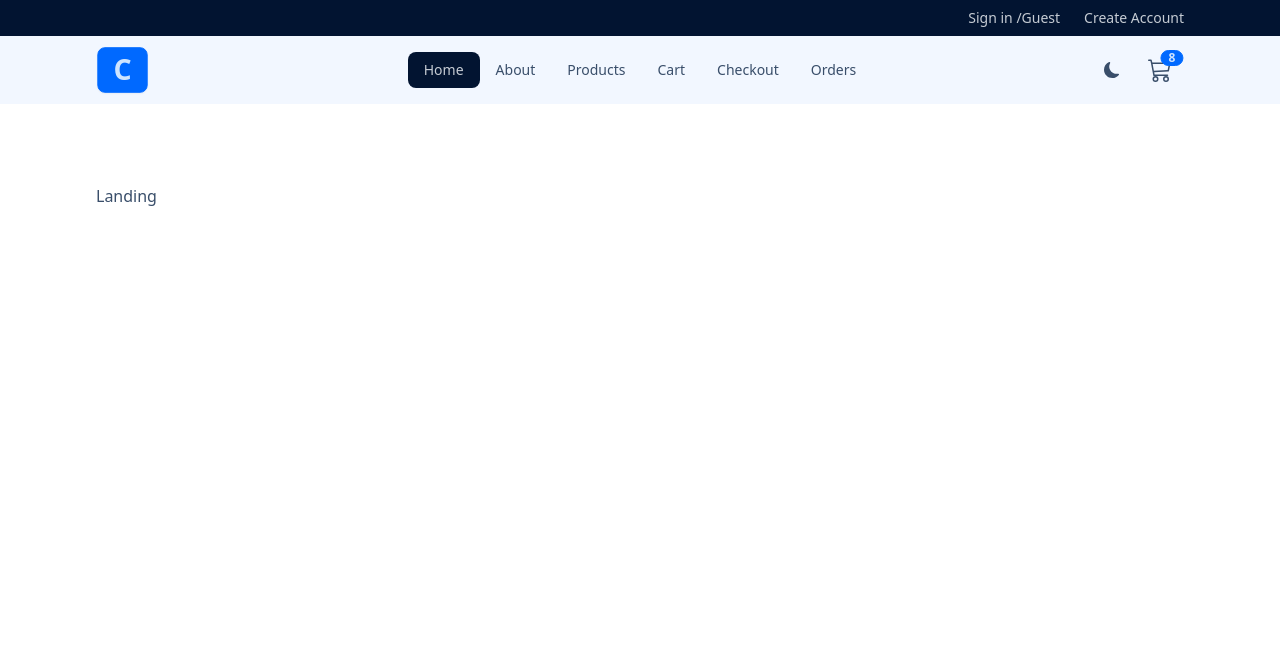
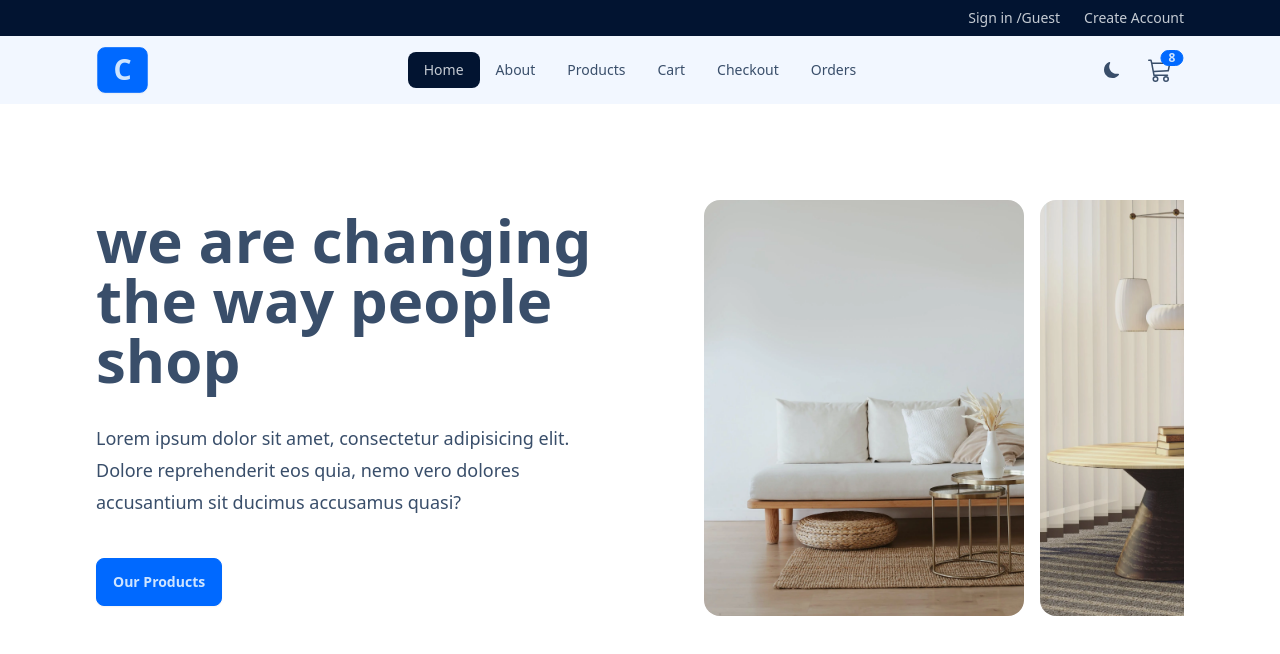
Before and after one commit to Sholola-Gbolahan/Comfy-store, a React (Vite) app: page / in a window 1280 px wide. Shown: the top 654 px of the page. Built offline with nearby package versions, Linux system fonts and the light colour scheme.

Commit message:
Hero component setup done

```diff
--- /dev/null
+++ b/src/components/Hero.jsx
@@ -0,0 +1,46 @@
+import { Link } from "react-router-dom"
+// 1. Impo=rting all images to use in carousal
+import hero1 from "../assets/hero1.webp"
+import hero2 from "../assets/hero2.webp"
+import hero3 from "../assets/hero3.webp"
+import hero4 from "../assets/hero4.webp"
+
+const Hero = () => {
+  // 3. Storing all carousel images into variable
+  const carouseImages = [hero1, hero2, hero3, hero4]
+
+  return (
+    <div className="grid lg:grid-cols-2 gap-24 items-center">
+      {/* INTO DISPLAY */}
+      <div>
+        <h1 className="max-w-2xl text-4xl font-bold tracking-light sm:text-6xl ">
+          we are changing the way people shop
+        </h1>
+        <p className="mt-8 max-w-xl text-lg leading-8 ">
+          Lorem ipsum dolor sit amet, consectetur adipisicing elit. Dolore
+          reprehenderit eos quia, nemo vero dolores accusantium sit ducimus
+          accusamus quasi?
+        </p>
+        <div className="mt-10 ">
+          <Link to="/products" className="btn btn-primary ">
+            Our Products
+          </Link>
+        </div>
+      </div>
+      {/* CAROUSAL DISPLAY - NOT VISIBLE ON SMALL SCREEN */}
+      {/* 2. Creating a parent carousel container */}
+      <div className="hidden h-[28rem] lg:carousel carousel-center p-4 space-x-4 bg-neural rounded-box ">
+        {/* 4. Iterating over all images */}
+        {carouseImages.map((img) => {
+          return (
+            <div key={img} className="carousel-item">
+              <img src={img} className="rounded-box h-full w-80 object-cover" />
+            </div>
+          )
+        })}
+      </div>
+    </div>
+  )
+}
+
+export default Hero
--- a/src/components/index.js
+++ b/src/components/index.js
@@ -2,3 +2,4 @@ export { default as FormInput } from "./FormInput.jsx"
 export { default as SubmitBtn } from "./SubmitBtn.jsx"
 export { default as Header } from "./Header.jsx"
 export { default as Navbar } from "./Navbar.jsx"
+export { default as Hero } from "./Hero.jsx"
--- a/src/pages/Landing.jsx
+++ b/src/pages/Landing.jsx
@@ -1,5 +1,11 @@
+import { Hero } from "../components"
+
 const Landing = () => {
-  return <div>Landing</div>
+  return (
+    <>
+      <Hero />
+    </>
+  )
 }
 
 export default Landing
```
Also changed, not shown: 1 other file (tests, documents, lock files or other folders).
